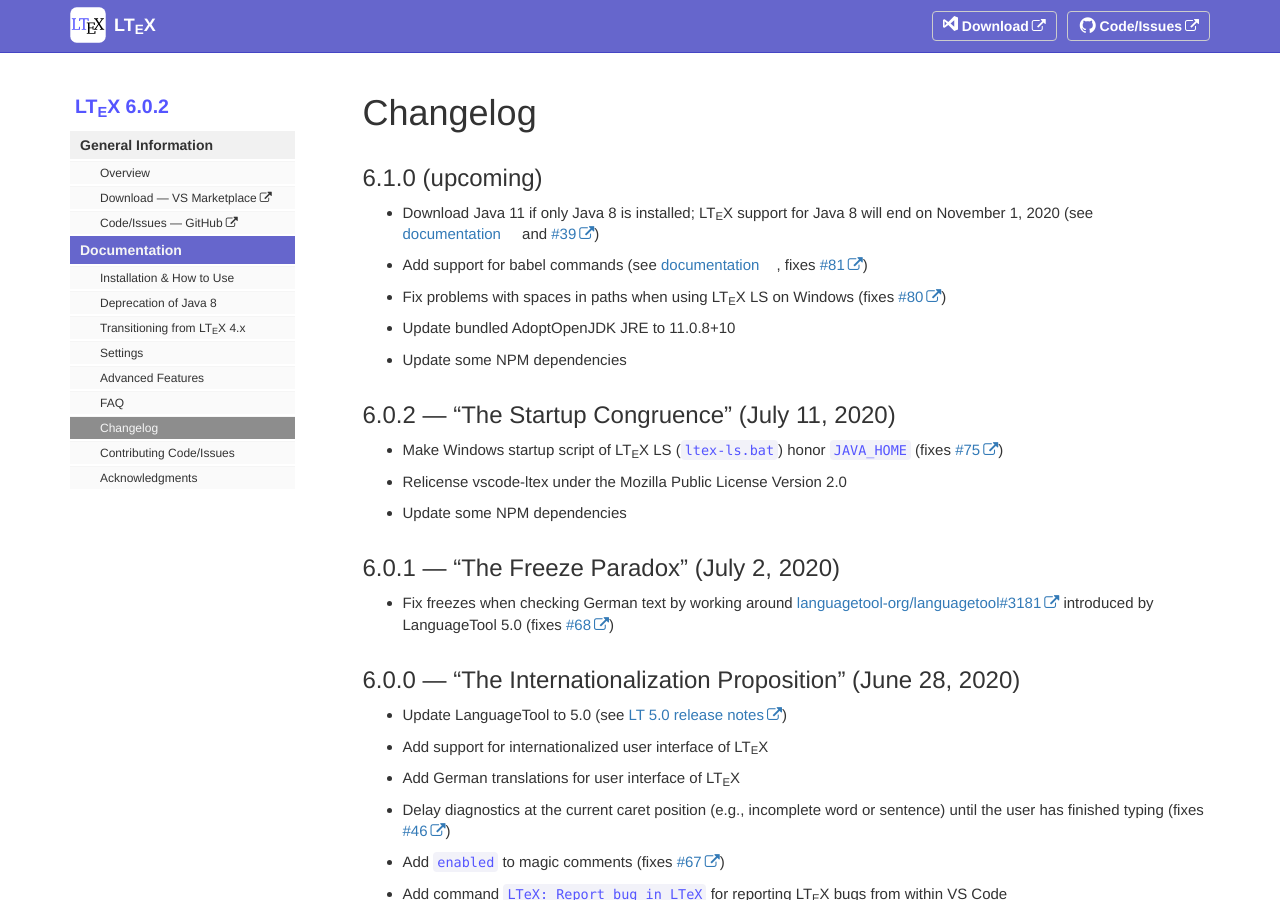
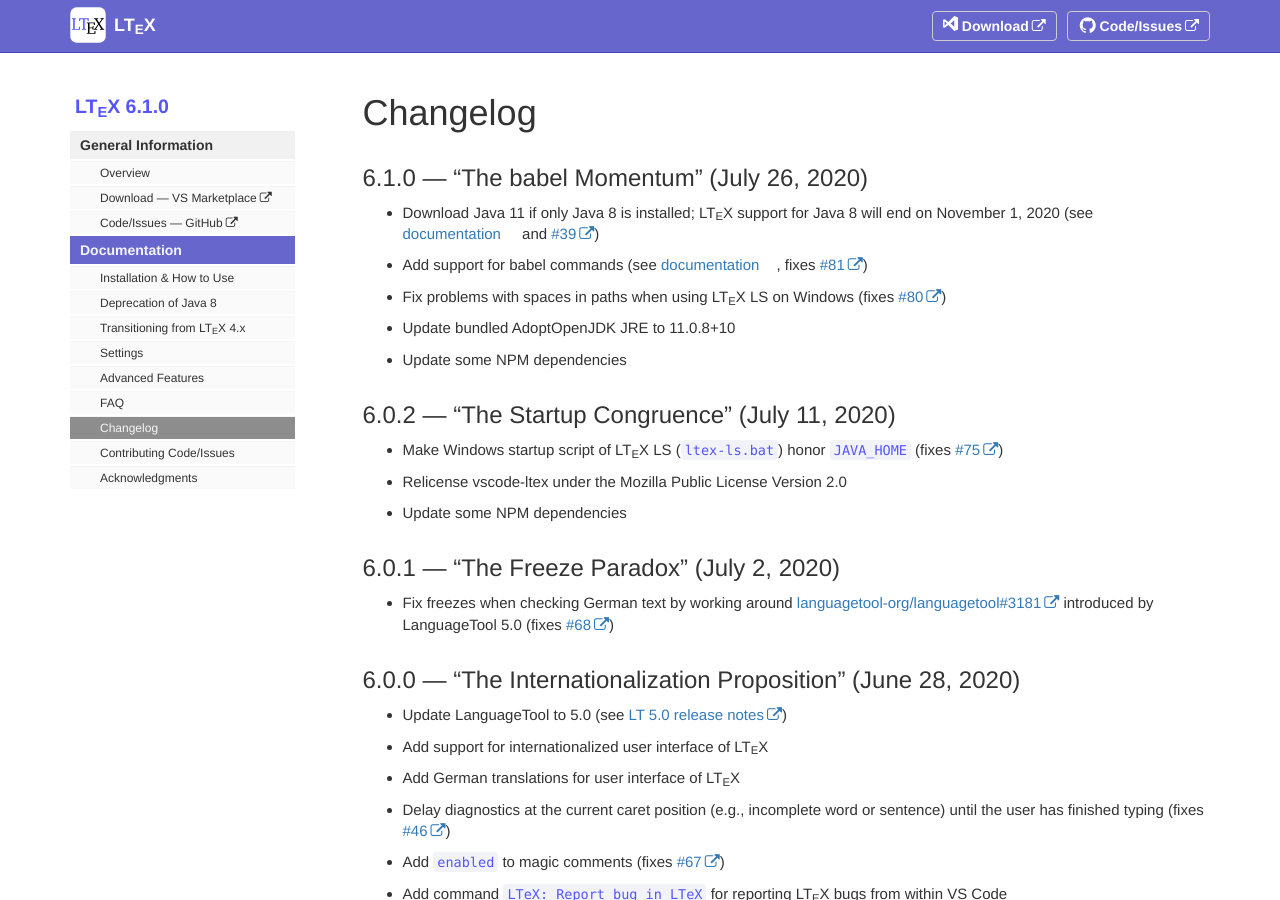
Before and after one commit to valentjn/vscode-ltex, a Jekyll site: the page built from pages/docs/changelog.md, in a window 1280 px wide and 900 px high. Built offline with Jekyll 4.4.1, drawn with Linux system fonts in a browser that asks for light colours.

Commit message:
Bump to 6.1.0

```diff
--- a/_data/sidebars/sidebar.yml
+++ b/_data/sidebars/sidebar.yml
@@ -1,7 +1,7 @@
 entries:
   - title: "sidebar"
     product: "LT<sub>E</sub>X"
-    version: "6.0.2"
+    version: "6.1.0"
     folders:
       - title: "General Information"
         output: "web"
--- a/pages/docs/changelog.md
+++ b/pages/docs/changelog.md
@@ -11,7 +11,7 @@
 toc: false
 ---
 
-## 6.1.0 (upcoming)
+## 6.1.0 — “The babel Momentum” (July 26, 2020)
 
 - Download Java 11 if only Java 8 is installed; LTeX support for Java 8 will end on November 1, 2020 (see [documentation](https://valentjn.github.io/vscode-ltex/docs/deprecation-of-java-8.html) and [#39](https://github.com/valentjn/vscode-ltex/issues/39))
 - Add support for babel commands (see [documentation](https://valentjn.github.io/vscode-ltex/docs/advanced-features.html#multilingual-latex-documents-with-the-babel-package), fixes [#81](https://github.com/valentjn/vscode-ltex/issues/81))
```
